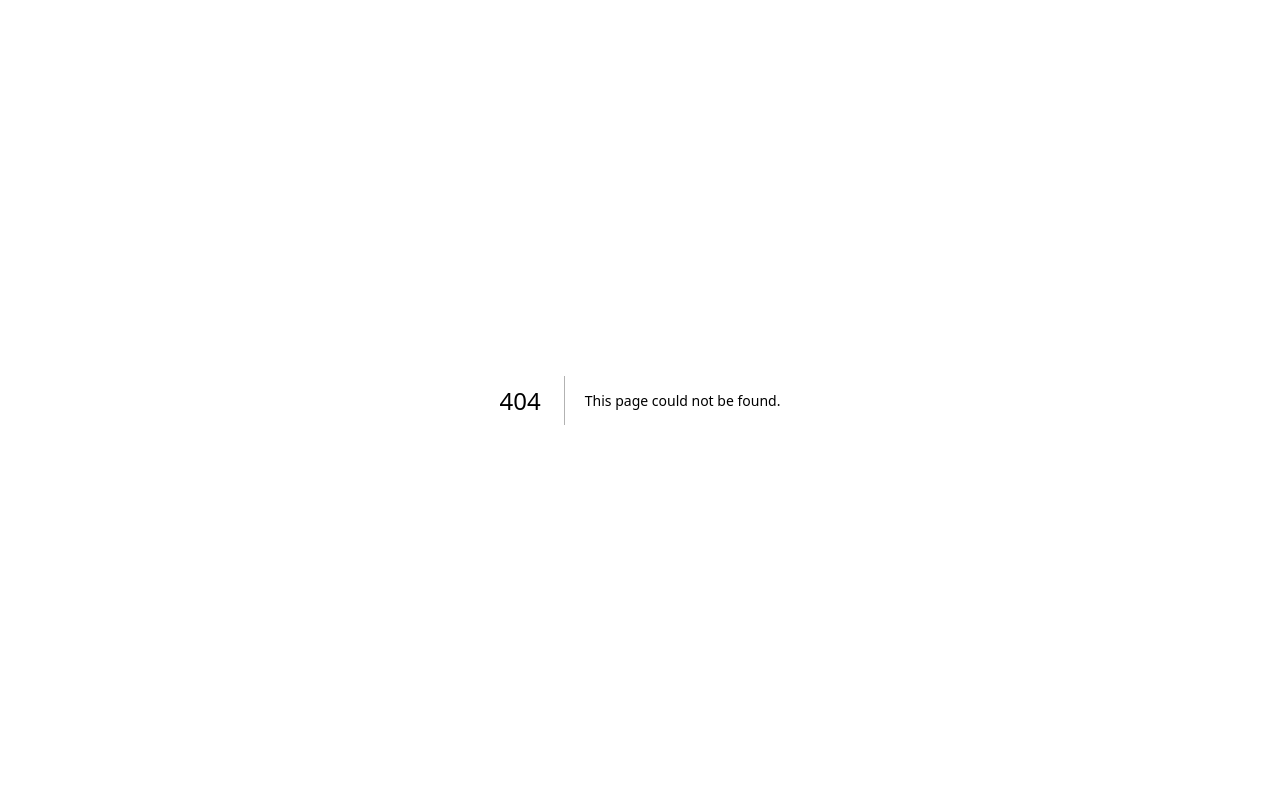
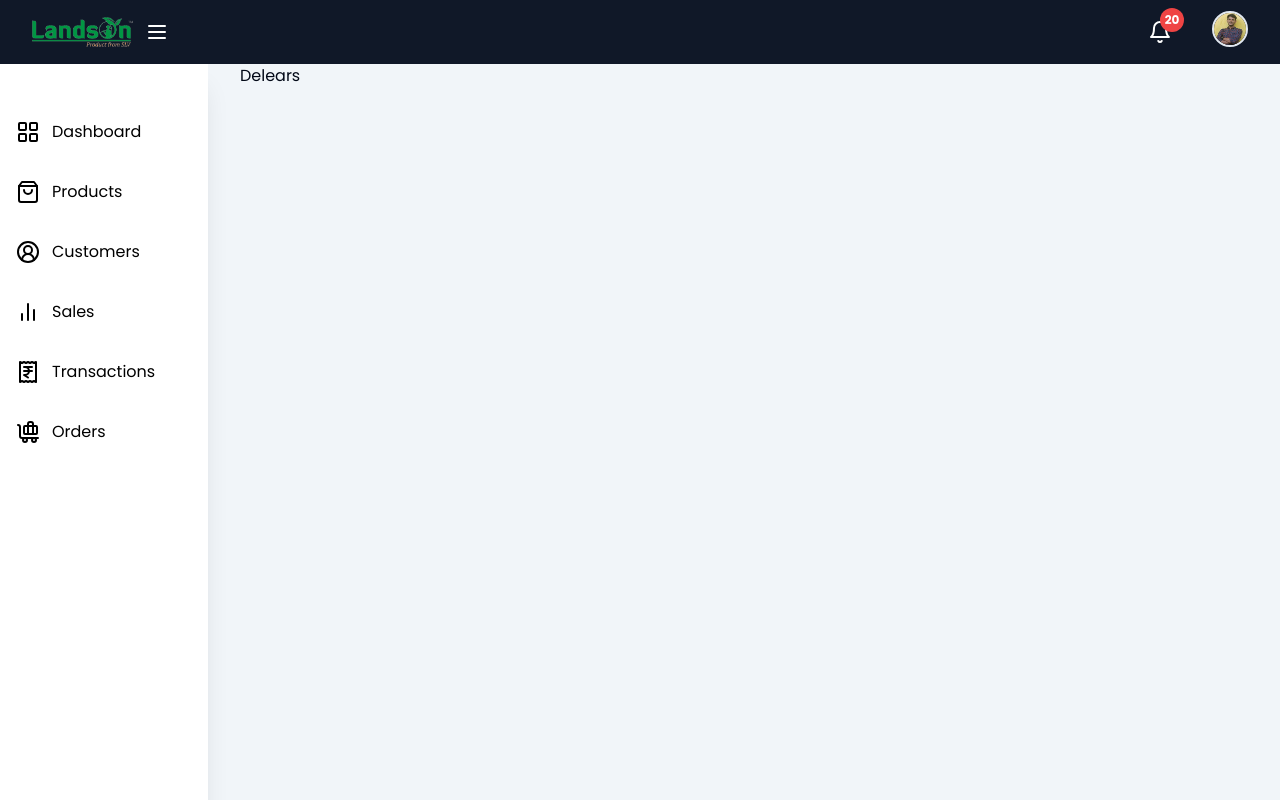
Before and after one commit to 4Tharun4/landson-testing, a Next.js app: page /dashboard/delears in a window 1280 px wide. Before the commit this address had no page. Built offline with nearby package versions, Linux system fonts and the light colour scheme.

Commit message:
notification-updated

```diff
--- /dev/null
+++ b/app/(back)/dashboard/delears/page.tsx
@@ -0,0 +1,10 @@
+import React from 'react'
+
+export default function Dealers() {
+  return (
+    <div>
+        <h1>Delears</h1>
+
+    </div>
+  )
+}
--- a/components/back-end/Navbar.tsx
+++ b/components/back-end/Navbar.tsx
@@ -13,7 +13,7 @@ import {
   DropdownMenuSeparator,
   DropdownMenuTrigger,
 } from "@/components/ui/dropdown-menu"
-import { CircleGauge, LogOut, Settings } from 'lucide-react'
+import { Bell, CircleGauge, LogOut, Menu, Settings, X } from 'lucide-react'
 
 
 export default function Navbar() {
@@ -26,12 +26,43 @@ export default function Navbar() {
         <div className="menu-icon flex gap-3">
           <Link href="/dashboard">
         <Image src={Logo} alt='logo' width={101} height={101}/></Link>
-            <button><svg xmlns="http://www.w3.org/2000/svg" width="24" height="24" viewBox="0 0 24 24" fill="none" stroke="currentColor" strokeWidth="2" strokeLinecap="round" strokeLinejoin="round" className="lucide lucide-align-justify"><line x1="3" x2="21" y1="6" y2="6"/><line x1="3" x2="21" y1="12" y2="12"/><line x1="3" x2="21" y1="18" y2="18"/></svg></button>
+            <button>
+              <Menu color="#ffffff" /></button>
         </div>
-        <div className="right-icons   space-x-4 flex">
-            <button><svg xmlns="http://www.w3.org/2000/svg" width="24" height="24" viewBox="0 0 24 24" fill="none" stroke="currentColor" strokeWidth="2" strokeLinecap="round" strokeLinejoin="round" className="lucide lucide-sun"><circle cx="12" cy="12" r="4"/><path d="M12 2v2"/><path d="M12 20v2"/><path d="m4.93 4.93 1.41 1.41"/><path d="m17.66 17.66 1.41 1.41"/><path d="M2 12h2"/><path d="M20 12h2"/><path d="m6.34 17.66-1.41 1.41"/><path d="m19.07 4.93-1.41 1.41"/></svg></button>
+        <div className="right-icons   space-x-5 flex">
+        <DropdownMenu>
+  <DropdownMenuTrigger> <Bell color="#ffffff" />
+            <div className=" absolute inline-flex  items-center justify-center w-6 h-6 text-xs font-bold  text-white bg-red-500 rounded-full top-2 right-22">
+              20
+            </div></DropdownMenuTrigger>
+  <DropdownMenuContent>
+    <DropdownMenuLabel>Notifications</DropdownMenuLabel>
+    <DropdownMenuSeparator />
+    <DropdownMenuItem>
+      <div className=" flex items-center  space-x-2">
+        <Image src={pic} width={200} height={200} alt='notification image' className='rounded-full w-8 h-8'/>
+        <div className="fle flex-col">
+          <p>This is notification</p>
+          <div className="flex space-x-1 ">
+            <p className='bg-red-500 px-3 py-0.5 text-white  rounded-xl  '>Out of Stock</p>
+            <p>May 20 2024 - 12:59</p>
+          </div>
+
+        </div>
+        <button>
+            <X/>
+          </button>
+      </div>
+    </DropdownMenuItem>
+    <DropdownMenuItem>
+    <LogOut className="mr-2 h-4 w-4" />
+      Logout</DropdownMenuItem>
+
+  </DropdownMenuContent>
+</DropdownMenu>
             <button>
-            <svg xmlns="http://www.w3.org/2000/svg" width="24" height="24" viewBox="0 0 24 24" fill="none" stroke="currentColor" strokeWidth="2" strokeLinecap="round" strokeLinejoin="round" className="lucide lucide-bell"><path d="M6 8a6 6 0 0 1 12 0c0 7 3 9 3 9H3s3-2 3-9"/><path d="M10.3 21a1.94 1.94 0 0 0 3.4 0"/></svg>
+
+
             </button>
             <button>
             <DropdownMenu >
```
Also changed, not shown: app/(back)/dashboard/orders/page.tsx (renamed from app/(back)/dashboard/(catelog)/orders/page.tsx), app/(back)/dashboard/tranactions/page.tsx (renamed from app/(back)/dashboard/(catelog)/tranactions/page.tsx).
